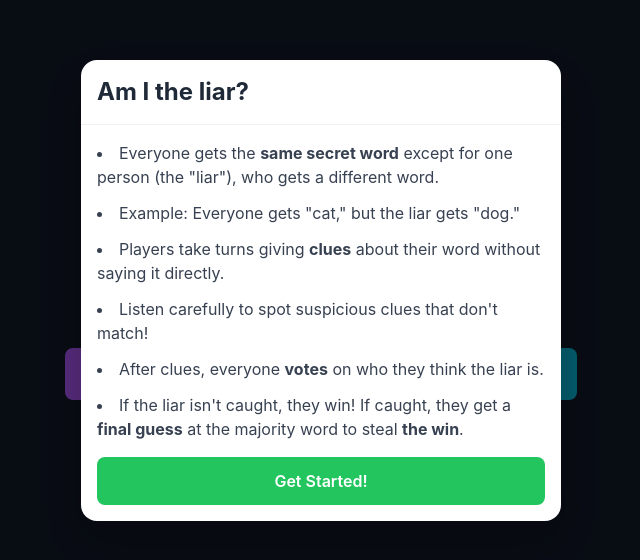
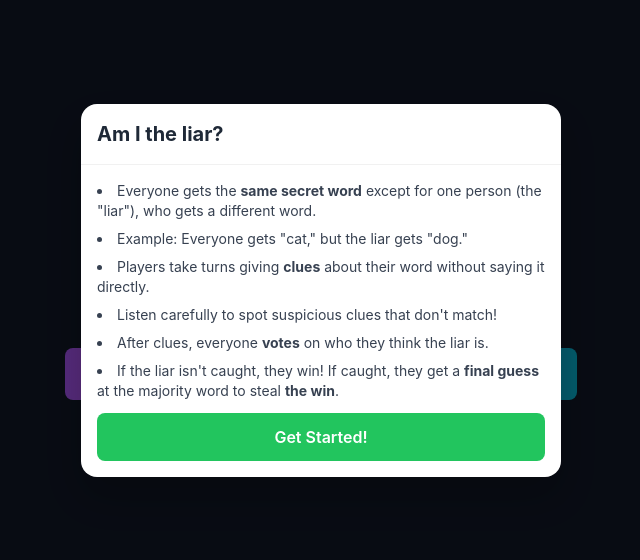
Before and after one commit to dyk6601/Liar_Liar, a React (Create React App) app: page / in a window 1280 px wide. Shown: the part 110-670 px from the top of the page, without its empty margins (319-959 px from the left). Built offline with nearby package versions, Linux system fonts and the light colour scheme.

Commit message:
rules modal height adjusted

```diff
--- a/src/components/RulesModal.jsx
+++ b/src/components/RulesModal.jsx
@@ -6,8 +6,8 @@ import Button from './button.jsx';
 const RulesModal = ({ isOpen, onClose }) => {
   return (
     <Modal isOpen={isOpen} onClose={onClose} title="Am I the liar?" showClose={false}>
-      <div className="space-y-4 text-gray-700">
-        <ul className="space-y-3 list-disc list-inside">
+      <div className="space-y-3 text-gray-700">
+        <ul className="space-y-2 list-disc list-inside text-sm">
           <li>Everyone gets the <strong>same secret word</strong> except for one person (the "liar"), who gets a different word.</li>
           <li>Example: Everyone gets "cat," but the liar gets "dog."</li>
           <li>Players take turns giving <strong>clues</strong> about their word without saying it directly.</li>
@@ -15,7 +15,7 @@ const RulesModal = ({ isOpen, onClose }) => {
           <li>After clues, everyone <strong>votes</strong> on who they think the liar is.</li>
           <li>If the liar isn't caught, they win! If caught, they get a <strong>final guess</strong> at the majority word to steal <strong>the win</strong>.</li>
         </ul>
-        <Button onClick={onClose} variant="success" className="w-full mt-6">
+        <Button onClick={onClose} variant="success" className="w-full mt-4">
           Get Started!
         </Button>
       </div>
--- a/src/components/modal.jsx
+++ b/src/components/modal.jsx
@@ -17,15 +17,15 @@ const Modal = ({ isOpen, onClose, children, title, showClose = true }) => {
   return (
     <div className="ll-modal-overlay fixed inset-0 bg-black bg-opacity-50 flex items-center justify-center z-50 p-4">
       <div className="ll-modal-content bg-white rounded-2xl shadow-2xl max-w-md w-full max-h-[90vh] overflow-y-auto">
-        <div className="ll-modal-header p-6">
-          <h2 className="text-2xl font-bold text-gray-800">{title}</h2>
+        <div className="ll-modal-header p-4">
+          <h2 className="text-xl font-bold text-gray-800">{title}</h2>
           {showClose && (
             <button onClick={onClose} className="ll-close-button text-gray-400 hover:text-gray-600 transition">
               <XIcon />
             </button>
           )}
         </div>
-        <div className="ll-modal-body p-6">
+        <div className="ll-modal-body p-4">
           {children}
         </div>
       </div>
```
